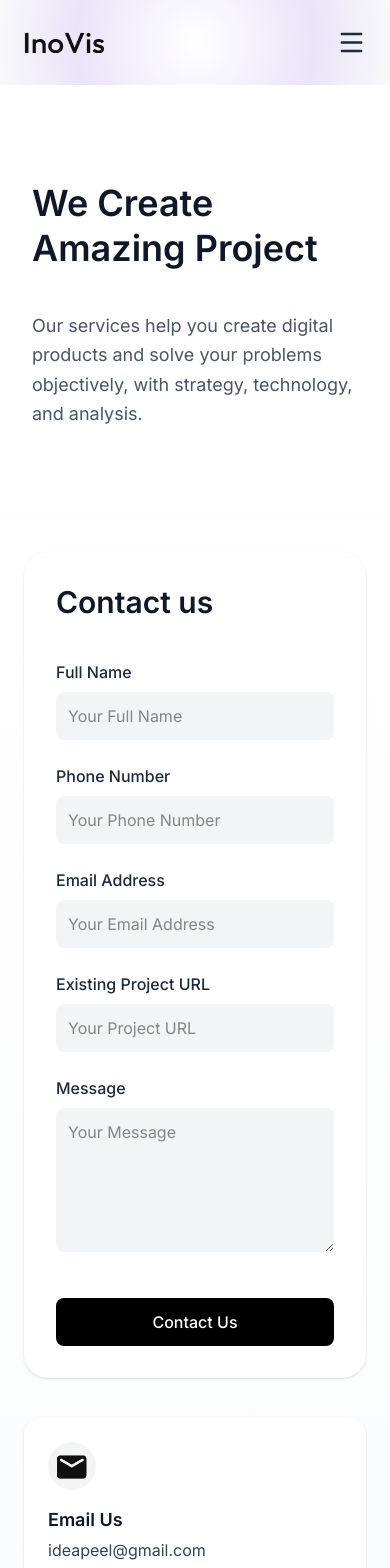
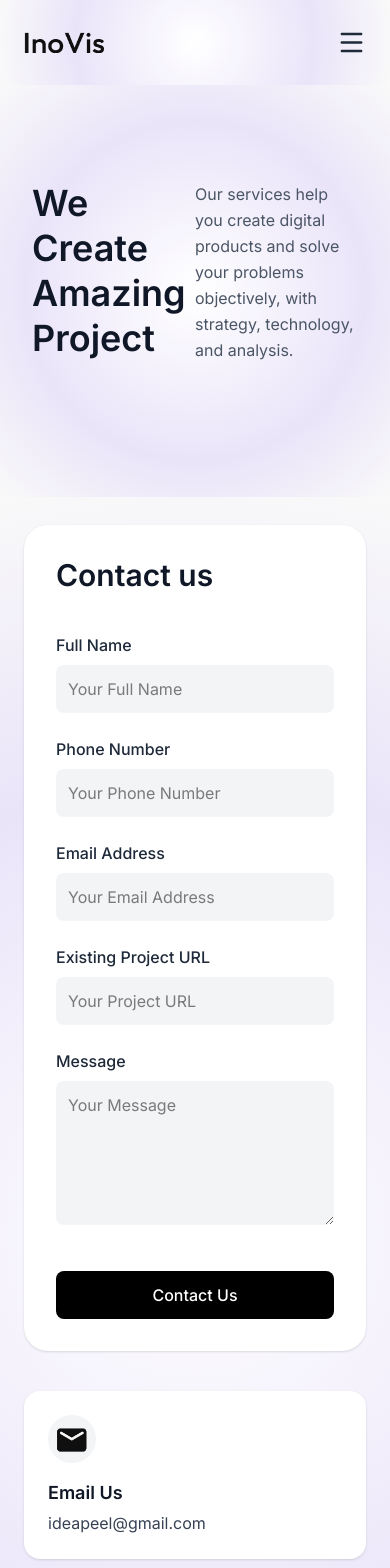
Before and after one commit to Meiprakash/Zenthink, a Next.js app: page /Contact in a window 390 px wide. Shown: the top 1568 px of the page. Built offline with nearby package versions, Linux system fonts and the light colour scheme.

Commit message:
Fix : fixed the responsive design bug in contact page

```diff
--- a/src/app/Contact/page.tsx
+++ b/src/app/Contact/page.tsx
@@ -21,7 +21,7 @@ export default function Hero() {
   };
 
   return (
-    <div className="bg-gradient-to-b from-white to-gray-50 min-h-screen">
+    <div className="bg-[radial-gradient(circle_at_center,white_0%,#EAE4F9_60%,#f9f9f9_100%)] min-h-screen">
       <Navbar />
 
       <motion.section
@@ -29,11 +29,11 @@ export default function Hero() {
         initial="hidden"
         whileInView="show"
         viewport={{ once: true, amount: 0.3 }}
-        className="w-full flex flex-col md:flex-row items-start justify-between px-8 md:px-20 py-24 md:py-28 "
+        className="w-full flex  md:flex-row items-start justify-between px-8 md:px-30 py-24 md:py-20 bg-[radial-gradient(circle_at_center,white_0%,#EAE4F9_60%,#f9f9f9_100%)]"
       >
         {/* Left Side — Heading */}
         <motion.div variants={item} className="flex-1 max-w-2xl mb-10 md:mb-0">
-          <h1 className="text-gray-900 font-semibold text-4xl sm:text-5xl md:text-6xl leading-tight">
+          <h1 className="text-gray-900 font-semibold text-4xl sm:text-4xl md:text-6xl leading-tight">
             We Create <br /> Amazing Project
           </h1>
         </motion.div>
@@ -41,13 +41,13 @@ export default function Hero() {
         {/* Right Side — Description */}
         <motion.div
           variants={item}
-          className="flex-1 max-w-md text-gray-600 text-lg md:text-xl leading-relaxed"
+          className="flex-1 max-w-md md:mt-7 text-gray-600 sm:text-md md:text-lg leading-relaxed"
         >
           Our services help you create digital products and solve your problems
           objectively, with strategy, technology, and analysis.
         </motion.div>
       </motion.section>
-      <div className="bg-gradient-to-b from-white to-gray-50 py-7 px-6 md:px-20">
+      <div className="bg-[radial-gradient(circle_at_center,white_0%,#EAE4F9_60%,#f9f9f9_100%)] py-7 px-6 md:px-20">
         {/* ---- Contact Section ---- */}
         <motion.section
           variants={container}
@@ -72,9 +72,10 @@ export default function Hero() {
                   Full Name
                 </label>
                 <input
+                  suppressHydrationWarning
                   type="text"
                   placeholder="Your Full Name"
-                  className="w-full bg-gray-100 rounded-lg p-3 focus:outline-none focus:ring-2 focus:ring-black"
+                  className="w-full bg-gray-100 text-black rounded-lg p-3 focus:outline-none focus:ring-2 focus:ring-black"
                 />
               </div>
 
@@ -84,9 +85,10 @@ export default function Hero() {
                   Phone Number
                 </label>
                 <input
+                  suppressHydrationWarning
                   type="text"
                   placeholder="Your Phone Number"
-                  className="w-full bg-gray-100 rounded-lg p-3 focus:outline-none focus:ring-2 focus:ring-black"
+                  className="w-full bg-gray-100 text-black rounded-lg p-3 focus:outline-none focus:ring-2 focus:ring-black"
                 />
               </div>
 
@@ -96,9 +98,10 @@ export default function Hero() {
                   Email Address
                 </label>
                 <input
+                  suppressHydrationWarning
                   type="email"
                   placeholder="Your Email Address"
-                  className="w-full bg-gray-100 rounded-lg p-3 focus:outline-none focus:ring-2 focus:ring-black"
+                  className="w-full bg-gray-100 text-black rounded-lg p-3 focus:outline-none focus:ring-2 focus:ring-black"
                 />
               </div>
 
@@ -108,9 +111,10 @@ export default function Hero() {
                   Existing Project URL
                 </label>
                 <input
+                  suppressHydrationWarning
                   type="text"
                   placeholder="Your Project URL"
-                  className="w-full bg-gray-100 rounded-lg p-3 focus:outline-none focus:ring-2 focus:ring-black"
+                  className="w-full bg-gray-100 text-black rounded-lg p-3 focus:outline-none focus:ring-2 focus:ring-black"
                 />
               </div>
 
@@ -120,9 +124,10 @@ export default function Hero() {
                   Message
                 </label>
                 <textarea
+                  suppressHydrationWarning
                   rows={5}
                   placeholder="Your Message"
-                  className="w-full bg-gray-100 rounded-lg p-3 focus:outline-none focus:ring-2 focus:ring-black"
+                  className="w-full bg-gray-100 text-black rounded-lg p-3 focus:outline-none focus:ring-2 focus:ring-black"
                 ></textarea>
               </div>
 
@@ -182,9 +187,9 @@ export default function Hero() {
             </div>
           </motion.div>
         </motion.section>
-          </div>
-          <ConnectSection />
-          <Footer/>
+      </div>
+      <ConnectSection />
+      <Footer />
     </div>
   );
 }
```
